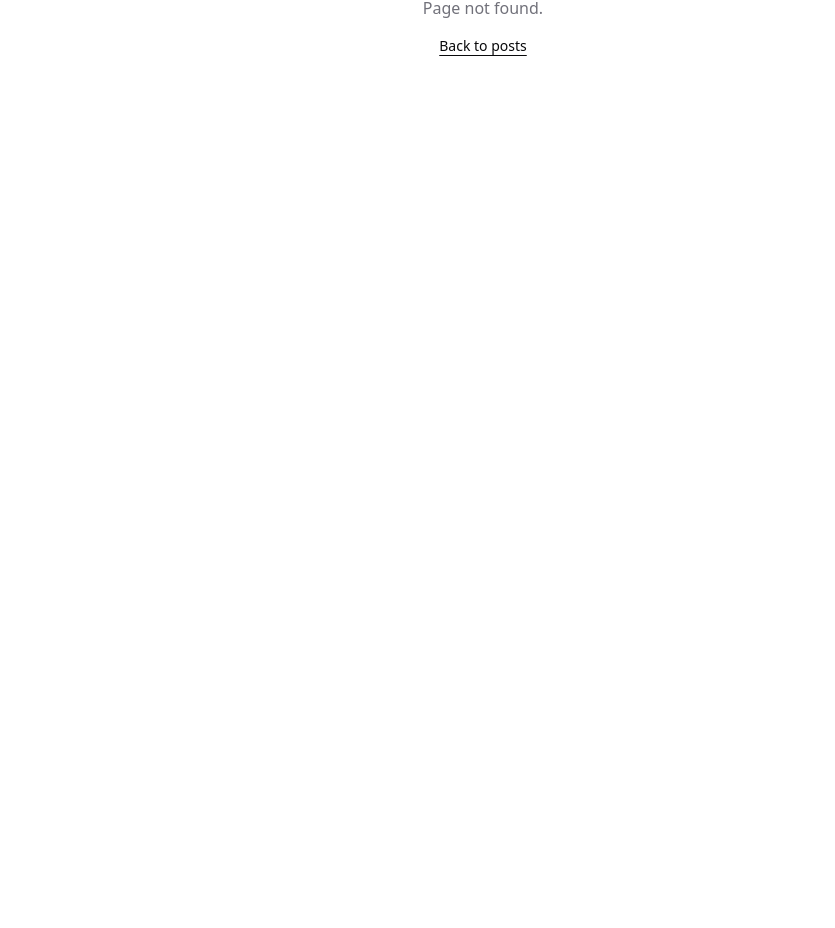
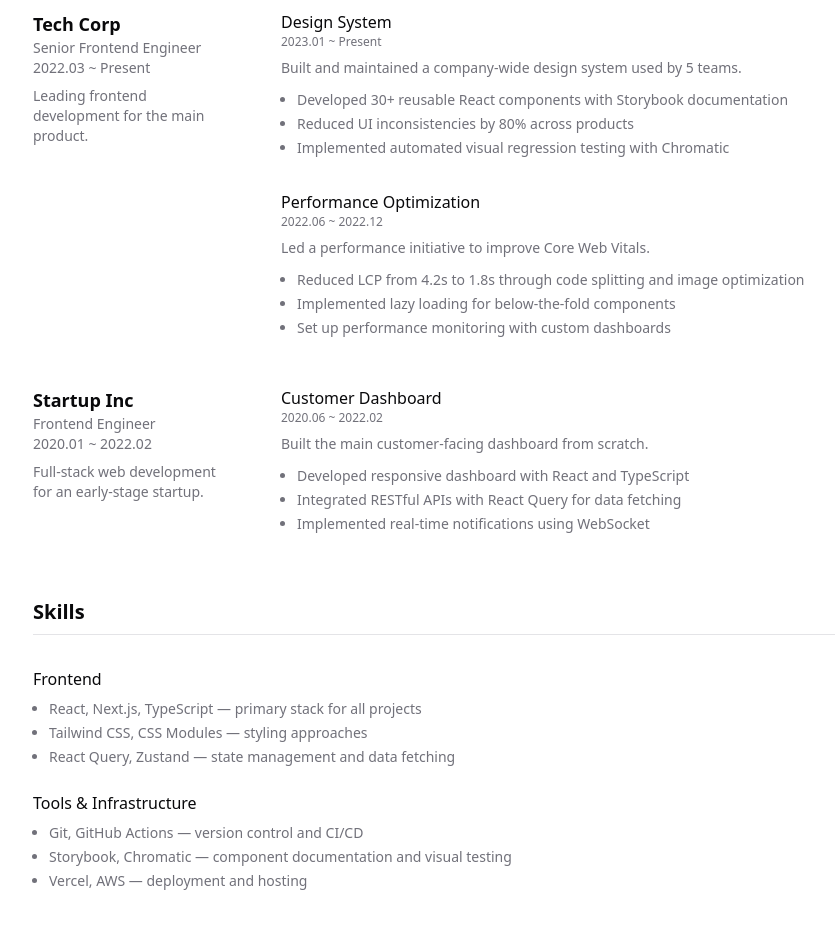
Before and after one commit to geonsang-jo/create-next-log, a Next.js app in the folder packages/template/: page /resume in a window 1280 px wide. Before the commit this address had no page. Shown: the part 364-1292 px from the top of the page, without its empty margins (157-992 px from the left). Before the commit the page ends 800 px from the top, so only its background shows below. Built offline with nearby package versions, Linux system fonts and the light colour scheme.

Commit message:
chore: change resume example name to Geon

```diff
--- /dev/null
+++ b/packages/template/app/resume/data.ts
@@ -0,0 +1,77 @@
+export const resumeData = {
+  name: "Jane Doe",
+  title: "Frontend Engineer",
+  summary:
+    "Passionate frontend engineer with experience building modern web applications. Focused on user experience, performance, and clean code.",
+
+  experience: [
+    {
+      company: "Tech Corp",
+      position: "Senior Frontend Engineer",
+      period: "2022.03 ~ Present",
+      summary: "Leading frontend development for the main product.",
+      projects: [
+        {
+          name: "Design System",
+          duration: "2023.01 ~ Present",
+          description:
+            "Built and maintained a company-wide design system used by 5 teams.",
+          responsibilities: [
+            "Developed 30+ reusable React components with Storybook documentation",
+            "Reduced UI inconsistencies by 80% across products",
+            "Implemented automated visual regression testing with Chromatic",
+          ],
+        },
+        {
+          name: "Performance Optimization",
+          duration: "2022.06 ~ 2022.12",
+          description:
+            "Led a performance initiative to improve Core Web Vitals.",
+          responsibilities: [
+            "Reduced LCP from 4.2s to 1.8s through code splitting and image optimization",
+            "Implemented lazy loading for below-the-fold components",
+            "Set up performance monitoring with custom dashboards",
+          ],
+        },
+      ],
+    },
+    {
+      company: "Startup Inc",
+      position: "Frontend Engineer",
+      period: "2020.01 ~ 2022.02",
+      summary: "Full-stack web development for an early-stage startup.",
+      projects: [
+        {
+          name: "Customer Dashboard",
+          duration: "2020.06 ~ 2022.02",
+          description:
+            "Built the main customer-facing dashboard from scratch.",
+          responsibilities: [
+            "Developed responsive dashboard with React and TypeScript",
+            "Integrated RESTful APIs with React Query for data fetching",
+            "Implemented real-time notifications using WebSocket",
+          ],
+        },
+      ],
+    },
+  ],
+
+  skills: [
+    {
+      category: "Frontend",
+      items: [
+        "React, Next.js, TypeScript — primary stack for all projects",
+        "Tailwind CSS, CSS Modules — styling approaches",
+        "React Query, Zustand — state management and data fetching",
+      ],
+    },
+    {
+      category: "Tools & Infrastructure",
+      items: [
+        "Git, GitHub Actions — version control and CI/CD",
+        "Storybook, Chromatic — component documentation and visual testing",
+        "Vercel, AWS — deployment and hosting",
+      ],
+    },
+  ],
+};
--- /dev/null
+++ b/packages/template/app/resume/page.tsx
@@ -0,0 +1,83 @@
+import { resumeData } from "./data";
+
+export default function ResumePage() {
+  return (
+    <section className="flex flex-col gap-16 pt-12 pb-14 w-full md:w-[900px] m-auto px-4 md:px-0">
+      {/* Header */}
+      <header>
+        <h1 className="text-3xl font-bold">{resumeData.name}</h1>
+        <p className="text-lg text-muted-foreground mt-1">
+          {resumeData.title}
+        </p>
+        <p className="mt-4 text-muted-foreground leading-relaxed">
+          {resumeData.summary}
+        </p>
+      </header>
+
+      {/* Experience */}
+      <div>
+        <h2 className="text-xl font-semibold mb-8 pb-2 border-b">
+          Experience
+        </h2>
+        <div className="flex flex-col gap-12">
+          {resumeData.experience.map((exp) => (
+            <div
+              key={exp.company}
+              className="flex flex-col md:flex-row gap-6 md:gap-12"
+            >
+              {/* Left: Company info (sticky on desktop) */}
+              <div className="md:w-[200px] shrink-0 md:sticky md:top-20 md:self-start">
+                <h3 className="font-semibold text-lg">{exp.company}</h3>
+                <p className="text-sm text-muted-foreground">
+                  {exp.position}
+                </p>
+                <p className="text-sm text-muted-foreground">{exp.period}</p>
+                {exp.summary && (
+                  <p className="text-sm text-muted-foreground mt-2">
+                    {exp.summary}
+                  </p>
+                )}
+              </div>
+              {/* Right: Projects */}
+              <div className="flex-1 flex flex-col gap-8">
+                {exp.projects.map((project) => (
+                  <div key={project.name}>
+                    <h4 className="font-medium">{project.name}</h4>
+                    <p className="text-xs text-muted-foreground mb-2">
+                      {project.duration}
+                    </p>
+                    <p className="text-sm text-muted-foreground mb-3">
+                      {project.description}
+                    </p>
+                    <ul className="list-disc list-outside ml-4 text-sm text-muted-foreground space-y-1">
+                      {project.responsibilities.map((r, i) => (
+                        <li key={i}>{r}</li>
+                      ))}
+                    </ul>
+                  </div>
+                ))}
+              </div>
+            </div>
+          ))}
+        </div>
+      </div>
+
+      {/* Skills */}
+      <div>
+        <h2 className="text-xl font-semibold mb-8 pb-2 border-b">Skills</h2>
+        <div className="flex flex-col gap-6">
+          {resumeData.skills.map((skill) => (
+            <div key={skill.category}>
+              <h3 className="font-medium mb-2">{skill.category}</h3>
+              <ul className="list-disc list-outside ml-4 text-sm text-muted-foreground space-y-1">
+                {skill.items.map((item, i) => (
+                  <li key={i}>{item}</li>
+                ))}
+              </ul>
+            </div>
+          ))}
+        </div>
+      </div>
+    </section>
+  );
+}
--- a/packages/template/scripts/new-resume.js
+++ b/packages/template/scripts/new-resume.js
@@ -13,7 +13,7 @@
 }
 
 // Read author name from config
-let authorName = "Jane Doe";
+let authorName = "Geon";
 try {
   const configPath = path.join(process.cwd(), "next-log.config.ts");
   const configContent = fs.readFileSync(configPath, "utf8");
```
Also changed, not shown: 2 other files (tests, documents, lock files or other folders).
